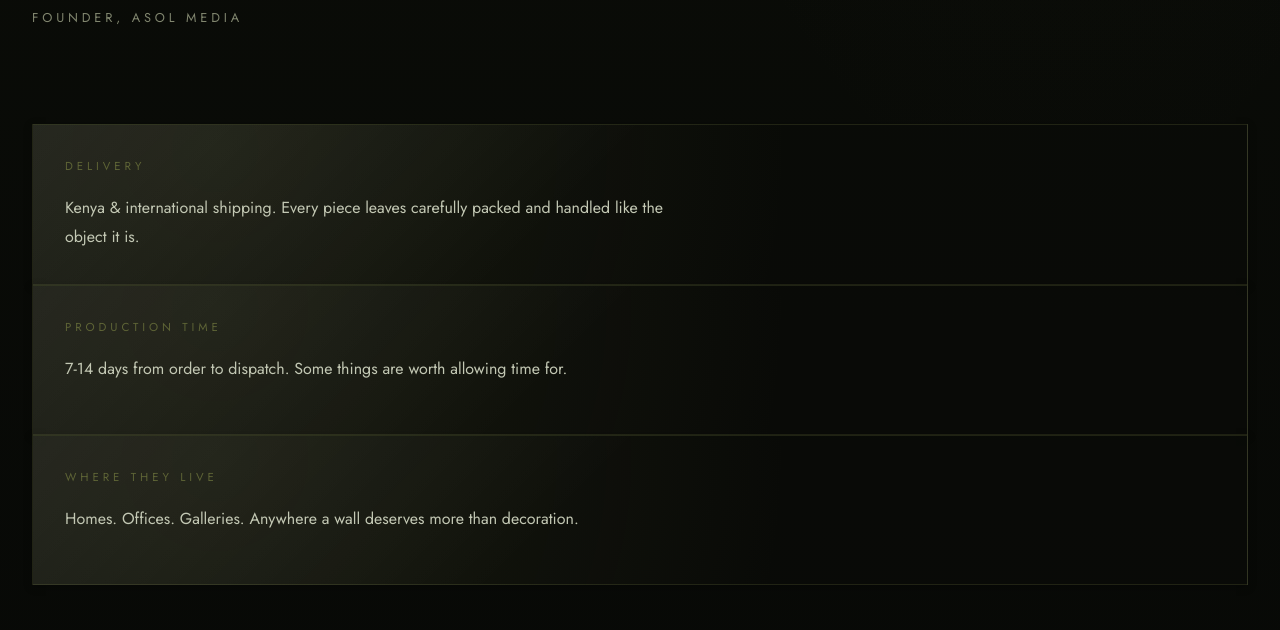
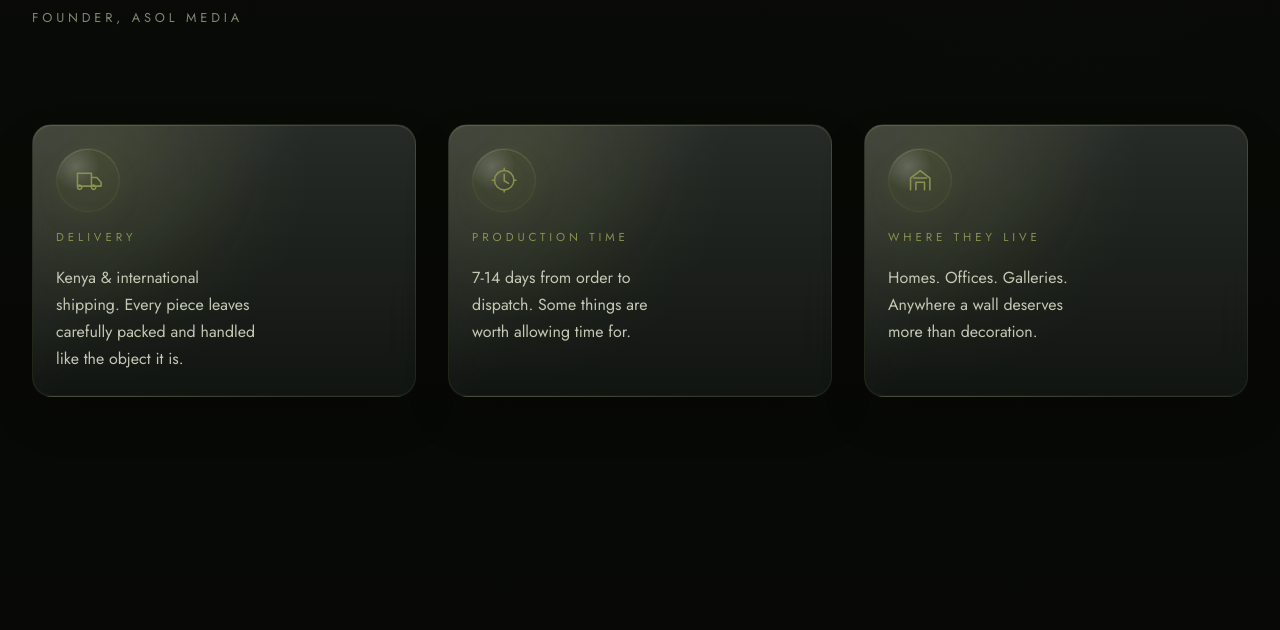
Before and after one commit to yrlnls/asol-media, a React (Vite) app: page /shop in a window 1280 px wide. Shown: the part 2700-3330 px from the top of the page. Built offline with nearby package versions, Linux system fonts and the light colour scheme.

Commit message:
shop page styling better

```diff
--- a/src/pages/Shop.tsx
+++ b/src/pages/Shop.tsx
@@ -22,17 +22,75 @@ const collectionSizes = [
 const collectionLogistics = [
   {
     title: 'Delivery',
+    icon: 'delivery',
     description: 'Kenya & international shipping. Every piece leaves carefully packed and handled like the object it is.',
   },
   {
     title: 'Production Time',
+    icon: 'production',
     description: '7-14 days from order to dispatch. Some things are worth allowing time for.',
   },
   {
     title: 'Where They Live',
+    icon: 'spaces',
     description: 'Homes. Offices. Galleries. Anywhere a wall deserves more than decoration.',
   },
 ]
+
+type LogisticsIconKey = (typeof collectionLogistics)[number]['icon']
+
+function LogisticsIcon({ type }: { type: LogisticsIconKey }) {
+  if (type === 'delivery') {
+    return (
+      <svg viewBox="0 0 64 64" aria-hidden="true" focusable="false">
+        <path
+          d="M12 19h26v24H12zM38 27h10l8 9v7H38zM20 45a4 4 0 1 0 0 .1zM46 45a4 4 0 1 0 0 .1z"
+          fill="none"
+          stroke="currentColor"
+          strokeWidth="2.9"
+          strokeLinecap="round"
+          strokeLinejoin="round"
+        />
+      </svg>
+    )
+  }
+
+  if (type === 'production') {
+    return (
+      <svg viewBox="0 0 64 64" aria-hidden="true" focusable="false">
+        <circle
+          cx="32"
+          cy="32"
+          r="18"
+          fill="none"
+          stroke="currentColor"
+          strokeWidth="2.9"
+        />
+        <path
+          d="M32 21v12l8 5M32 10v4M32 50v4M54 32h-4M14 32h-4"
+          fill="none"
+          stroke="currentColor"
+          strokeWidth="2.9"
+          strokeLinecap="round"
+          strokeLinejoin="round"
+        />
+      </svg>
+    )
+  }
+
+  return (
+    <svg viewBox="0 0 64 64" aria-hidden="true" focusable="false">
+      <path
+        d="M14 50V28l18-14 18 14v22M24 50V36h16v14M20 28h24"
+        fill="none"
+        stroke="currentColor"
+        strokeWidth="2.9"
+        strokeLinecap="round"
+        strokeLinejoin="round"
+      />
+    </svg>
+  )
+}
 
 const whatsappLink = (productName: string) =>
   `https://wa.me/${WHATSAPP_NUMBER}?text=${encodeURIComponent(`${BASE_MESSAGE} ${productName}`)}`
@@ -123,6 +181,9 @@ export default function Shop() {
           <div className="shop-logistics-grid">
             {collectionLogistics.map((item) => (
               <article className="shop-logistics-card" key={item.title}>
+                <div className="shop-logistics-icon" aria-hidden="true">
+                  <LogisticsIcon type={item.icon} />
+                </div>
                 <span className="shop-section-label">{item.title}</span>
                 <p>{item.description}</p>
               </article>
--- a/src/styles/shop.css
+++ b/src/styles/shop.css
@@ -271,18 +271,64 @@
 }
 
 .shop-logistics-grid {
+  display: grid;
+  grid-template-columns: repeat(3, minmax(0, 1fr));
+  gap: var(--space-xl);
   padding-bottom: var(--space-4xl);
 }
 
 .shop-logistics-card {
   display: grid;
+  grid-template-rows: auto auto auto;
   align-content: start;
   gap: var(--space-md);
+  padding: clamp(1.15rem, 1.8vw, 1.55rem);
+  border-radius: calc(var(--radius-xl) + 2px);
+  border: 1px solid rgba(var(--color-accent-rgb), 0.18);
+  background:
+    radial-gradient(circle at 20% 12%, rgba(var(--color-accent-rgb), 0.18), transparent 42%),
+    linear-gradient(180deg, rgba(255, 255, 255, 0.12), rgba(255, 255, 255, 0.03)),
+    var(--glass-sheen),
+    var(--glass-glow),
+    rgba(10, 16, 12, 0.72);
+  box-shadow:
+    inset 0 1px 0 rgba(255, 255, 255, 0.12),
+    inset 0 -1px 0 rgba(255, 255, 255, 0.03),
+    0 20px 44px rgba(0, 0, 0, 0.2);
+  backdrop-filter: blur(18px);
+  -webkit-backdrop-filter: blur(18px);
+}
+
+.shop-logistics-icon {
+  display: grid;
+  place-items: center;
+  width: 4rem;
+  height: 4rem;
+  border: 1px solid rgba(var(--color-accent-rgb), 0.34);
+  border-radius: 50%;
+  color: var(--color-accent-light);
+  background:
+    radial-gradient(circle at 30% 28%, rgba(255, 255, 255, 0.18), transparent 38%),
+    rgba(var(--color-accent-rgb), 0.12);
+  box-shadow:
+    inset 0 1px 0 rgba(255, 255, 255, 0.14),
+    0 10px 24px rgba(var(--color-accent-rgb), 0.1);
+}
+
+.shop-logistics-icon svg {
+  width: 2.15rem;
+  height: 2.15rem;
+  filter: drop-shadow(0 0 10px rgba(var(--color-accent-rgb), 0.14));
+}
+
+.shop-logistics-card .shop-section-label {
+  color: var(--color-accent-light);
 }
 
 .shop-logistics-card p {
-  line-height: 1.85;
+  line-height: 1.7;
   color: var(--color-text-secondary);
+  max-width: 22ch;
 }
 
 .shop-catalog {
@@ -394,9 +440,12 @@
 @media (max-width: 1024px) {
   .shop-story-grid,
   .shop-edition-grid,
-  .shop-catalog-header,
+  .shop-catalog-header {
+    grid-template-columns: 1fr 1fr;
+  }
+
   .shop-logistics-grid {
-    grid-template-columns: 1fr 1fr;
+    grid-template-columns: repeat(2, minmax(0, 1fr));
   }
 
   .shop-size-grid {
@@ -441,6 +490,10 @@
   .shop-logistics-card {
     min-height: auto;
   }
+
+  .shop-logistics-card p {
+    max-width: none;
+  }
 }
 
 @media (max-width: 480px) {
```
